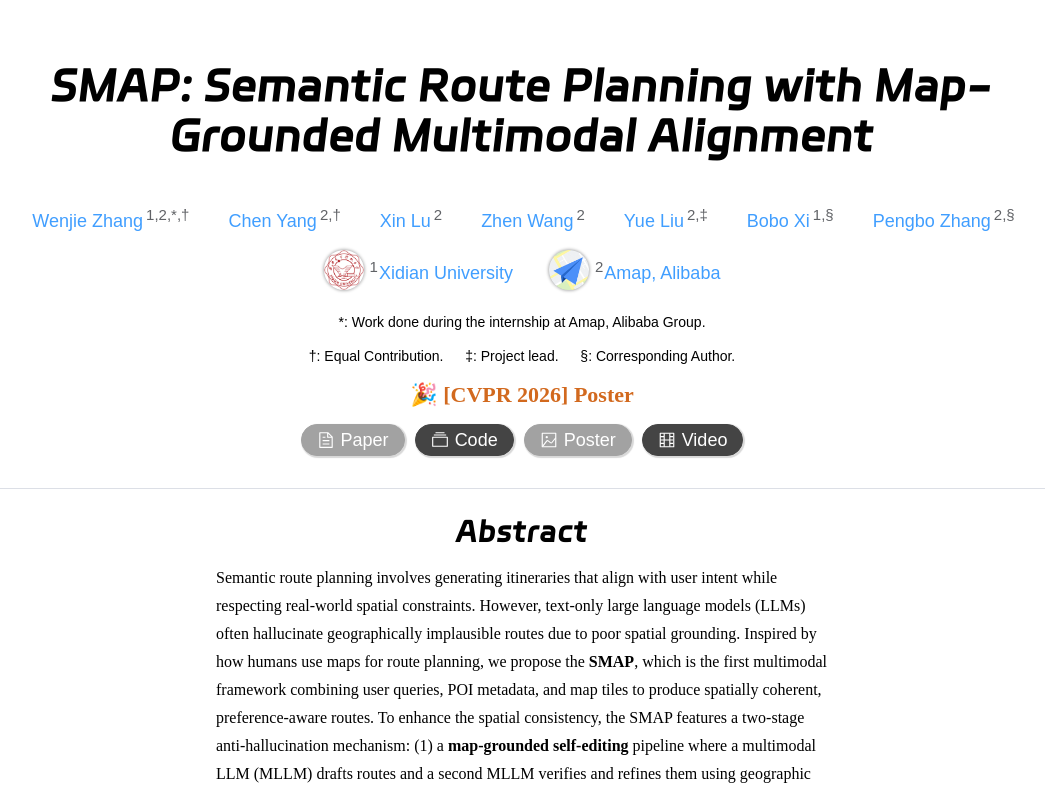
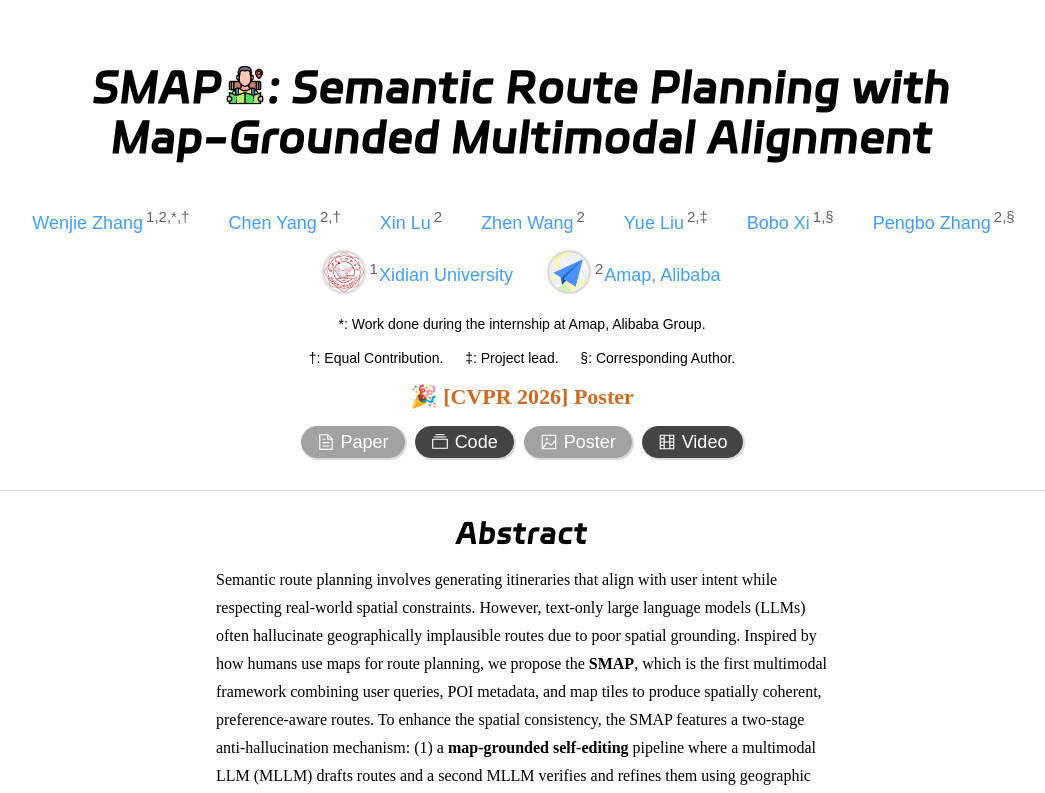
Before and after one commit to amap-mobility-intelligence/SMAP, a Vue app: page / in a window 1280 px wide. Shown: the top 793 px of the page, without its empty margins (118-1163 px from the left). Built offline with nearby package versions, Linux system fonts and the light colour scheme.

Commit message:
title icon

```diff
--- a/src/components/sections/Title.vue
+++ b/src/components/sections/Title.vue
@@ -6,8 +6,9 @@ import { Document, Files, MagicStick, Picture, DataAnalysis, Film } from '@eleme
 // logo地址，没有则置为""即可
 const logo = ""
 
-// 标题
-const title = 'SMAP: Semantic Route Planning with Map-Grounded Multimodal Alignment'
+// 标题（图标将插入在 SMAP 和冒号之间）
+const titleBefore = 'SMAP'
+const titleAfter = ': Semantic Route Planning with Map-Grounded Multimodal Alignment'
 
 // 标题颜色
 const title_color = '#000000'
@@ -130,7 +131,9 @@ const buttons = [
     <el-row justify="center">
       <el-col :span="20">
         <h1 class="paper-title">
-          <span v-if="title" :style="{color:title_color}"> {{ title }}</span>
+          <span v-if="titleBefore" :style="{color:title_color}">{{ titleBefore }}</span>
+          <img src="/icon/tour-guide.png" class="title-icon" alt="tour-guide" />
+          <span v-if="titleAfter" :style="{color:title_color}">{{ titleAfter }}</span>
           <span v-if="title_supp" :style="{color:title_supp_color}"> {{ title_supp }}</span>
         </h1>
       </el-col>
@@ -297,6 +300,17 @@ const buttons = [
   margin-top: 40px;
 }
 
+/* 标题图标 */
+.title-icon {
+  width: 42px;
+  height: 42px;
+  vertical-align: baseline;
+  margin-left: 2px;
+  margin-right: 2px;
+  position: relative;
+  top: 4px;
+}
+
 /* 手机端链接样式处理 */
 a:-webkit-any-link {
   text-decoration: none;
```
Also changed, not shown: public/icon/tour-guide.png (added).
